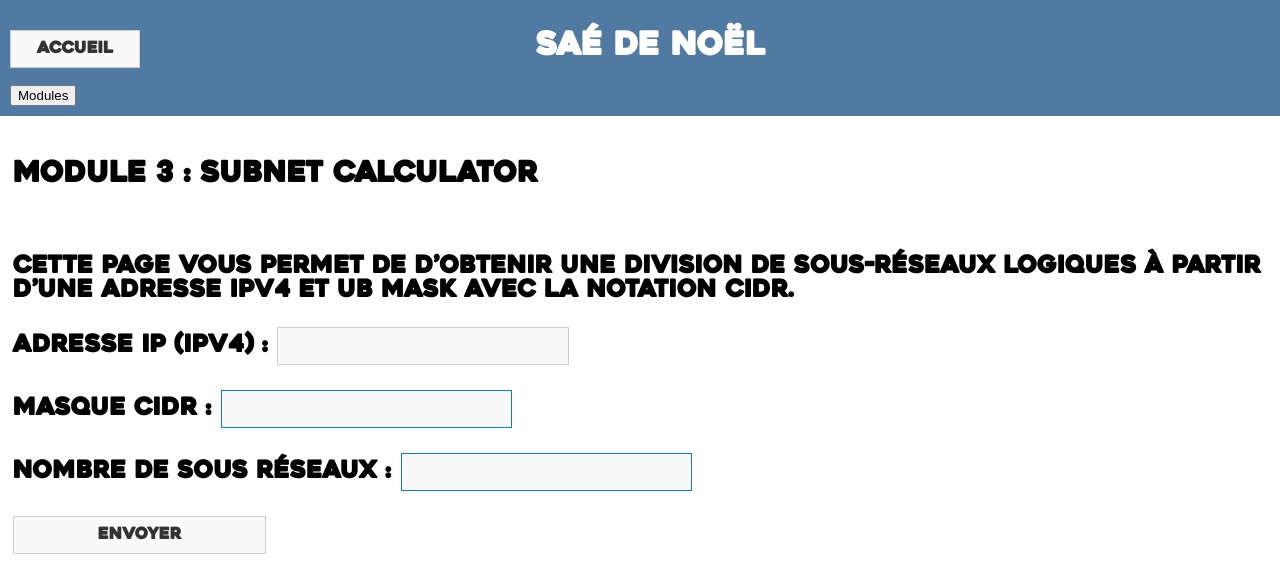
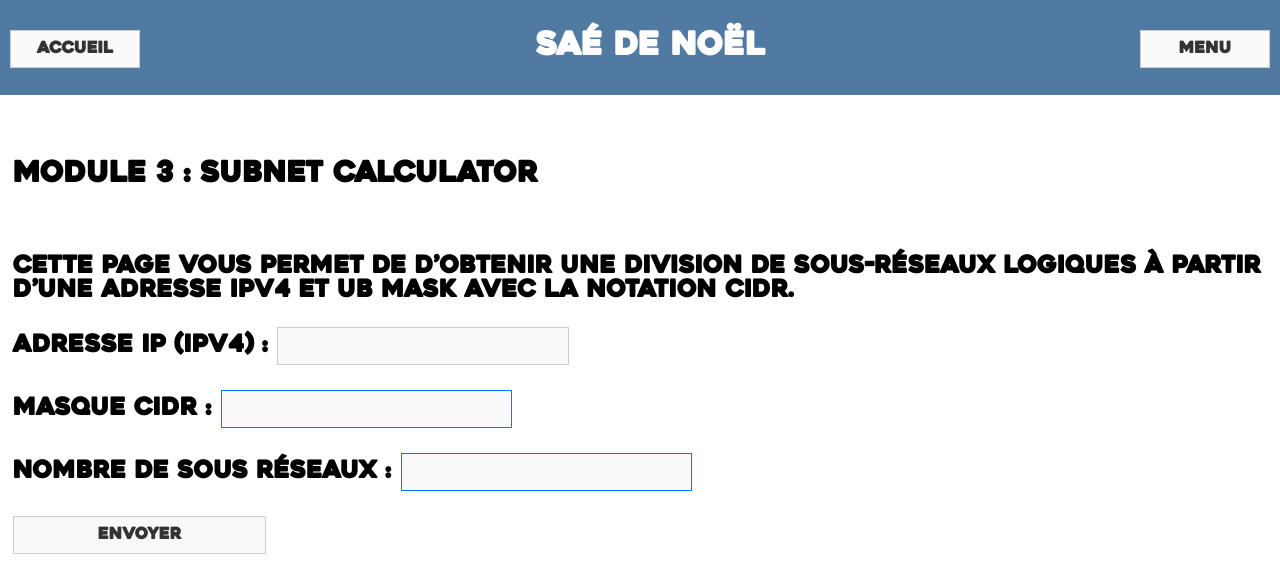
Before and after one commit to badem09/sae_but3_fa, a PHP site: page /Ipv4.php in a window 1280 px wide. Shown: the top 563 px of the page. Run offline with PHP 8.4, Linux system fonts and the light colour scheme.

Commit message:
ajout bouton menu

```diff
--- a/src/header.php
+++ b/src/header.php
@@ -17,15 +17,13 @@
         if ($val == 1){
             echo "<header>
                   <button id='redirectButton'>Accueil</button>
+                  <button id='menuButton'>Menu</button>
+                  <div id='dropdownMenu' class='menu-hidden'>
+                  <a href='ping.php'>Module Ping</a>
+                  <a href='Ipv6.php'>Module Ipv6</a>
+                  <a href='Ipv4.php'>Module Ipv4</a>
+                  </div>
                   <h1>SAÉ de Noël</h1>
-		  <div id='menuWrapper'>
-		  <button id='menuButton'>Modules</button>
-		  <div id='menu-modules'>
-			<a href='ping.php'>Module Ping</a>
-			<a href='Ipv6.php'>Module Ipv6</a>
-			<a href='Ipv4.php'>Module Ipv4</a>
-		  </div>
-		  </div>
                   </header>";
         }
         else{
--- a/src/scripts/script.js
+++ b/src/scripts/script.js
@@ -8,4 +8,16 @@ document.addEventListener("DOMContentLoaded", function() {
 
         window.location.href = "index.php";
     });
+
+    document.getElementById("menuButton").addEventListener("click", function() {
+        var menu = document.getElementById("dropdownMenu");
+        console.log(menu);
+        if (menu.classList.contains("menu-hidden")) {
+            menu.classList.remove("menu-hidden");
+            menu.classList.add("menu-visible");
+        } else {
+            menu.classList.remove("menu-visible");
+            menu.classList.add("menu-hidden");
+        }
+    });
 });
--- a/src/scripts/scriptIpv4.js
+++ b/src/scripts/scriptIpv4.js
@@ -315,7 +315,7 @@ function testCalcSr() {
         },
         {
             input: {
-                ip: "192.168.1.0",
+                ip: "192.170.2.0",
                 CIDR: "8",
                 indicesMachines: [234,100,30,6]
             },
--- a/src/styles/style.css
+++ b/src/styles/style.css
@@ -52,6 +52,51 @@ label{
     background-color: rgba(249, 249, 249, 0);
 }
 
+#menuButton{
+    text-align: center;
+    min-width: 100px;
+    width: 10%;
+    margin-top: 20px;
+    padding: 10px;
+    font-size: 16px;
+    border: 1px solid #ccc;
+    background-color: #f9f9f9;
+    color: #333;
+    font-family: "Heavitas", sans-serif;
+    font-weight: bold;
+    position: absolute;
+    right: 30px;
+}
+#menuButton:hover{
+    background-color: rgba(249, 249, 249, 0);
+}
+
+#dropdownMenu {
+    background-color: #f9f9f9;
+    min-width: 160px;
+    box-shadow: 0px 8px 16px 0px rgba(0,0,0,0.2);
+    z-index: 1;
+    position: absolute;
+    right: 40px;
+    top: 70px;
+}
+
+#dropdownMenu a {
+    color: black;
+    padding: 12px 16px;
+    text-decoration: none;
+    display: block;
+    font-family: "Heavitas", sans-serif;
+    font-weight: bold;
+}
+
+.menu-hidden {
+    display: none;
+}
+
+.menu-visible {
+    display: block;
+}
 
 .Cards {
     margin-top: 5%;
```
